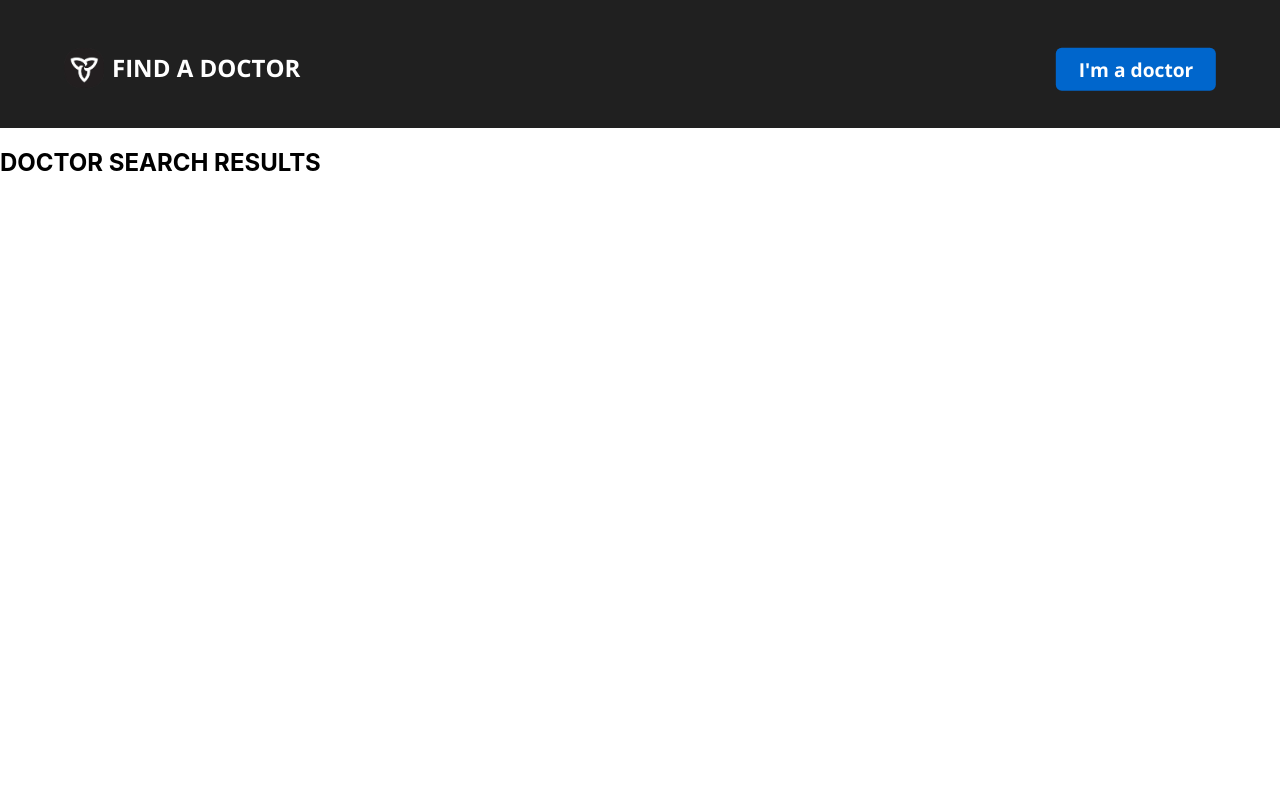
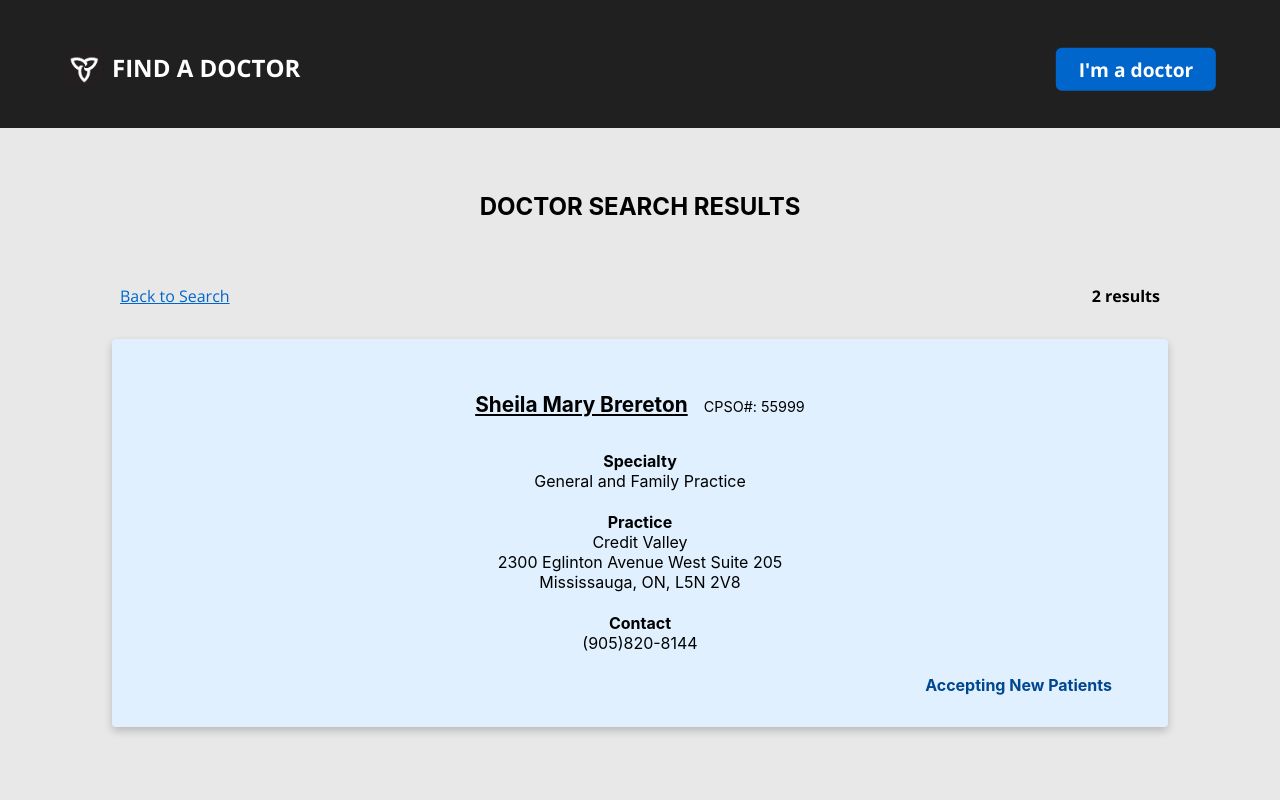
Before and after one commit to BeccaVin/find-a-doctor, a React (Create React App) app: page /DoctorsList in a window 1280 px wide. Shown: the top 800 px of the page. Built offline with nearby package versions, Linux system fonts and the light colour scheme.

Commit message:
added footer component and doctor list page

```diff
--- a/src/components/DoctorList/DoctorList.js
+++ b/src/components/DoctorList/DoctorList.js
@@ -1,10 +1,37 @@
 import '../DoctorList/DoctorList.scss';
+import {NavLink} from 'react-router-dom';
 
 function DoctorList() {
     return (
       <section className="list">
          <h2 className="list__title">DOCTOR SEARCH RESULTS</h2>
-
+         <div className="list__top-container">
+            <NavLink to="/" className="list__link">Back to Search</NavLink>
+            <p className="list__hits">2 results</p>
+         </div>
+         <div className="list__result-container">
+            <div className="list__doctor-info">
+                <h3 className="list__name">Sheila Mary Brereton</h3>
+                <p className="list__cpso">CPSO#: 55999</p>
+            </div>
+            <div className="list__info-container">
+                <div className="list__specialty-info">
+                    <h4 className="list__specialty-title">Specialty</h4>
+                    <p className="list__specialty">General and Family Practice</p>
+                </div>
+                <div className="list__address-details">
+                    <h4 className="list__address-title">Practice</h4>
+                    <p className="list__hospital">Credit Valley</p>
+                    <p className="list__street">2300 Eglinton Avenue West Suite 205</p>
+                    <a className="list__address">Mississauga, ON, L5N 2V8</a>
+                </div>
+                <div className="list__contact">
+                    <h4 className="list__contact-title">Contact</h4>
+                    <p className="list__phone">(905)820-8144</p>
+                </div>
+            </div>
+            <h4 className="list__status">Accepting New Patients</h4>
+         </div>
 
 
       </section>
--- a/src/components/DoctorList/DoctorList.scss
+++ b/src/components/DoctorList/DoctorList.scss
@@ -1 +1,120 @@
 @import '../../styles/mixins';
+
+.list {
+    background-color: $light-grey;
+    margin: 0;
+    height: 100vh;
+    font-family: &font-family;
+
+    &__title {
+        margin: 0;
+        padding: 3rem 2rem 2rem 2rem;
+        text-align: center;
+        // font-weight: 500;
+
+        @include tablet {
+            padding: 4rem;
+        }
+    }
+    &__top-container {
+        padding: 3rem 2rem 1rem 2rem;
+        display: flex;
+        justify-content: space-between;
+
+        @include tablet {
+            padding: 0 3rem 1rem 3rem;
+        }
+        @include desktop {
+            padding: 0 7.5rem 1rem 7.5rem;
+        }
+    }
+    &__link {
+        text-decoration: underline;
+        color: $blue;
+        font-family:$font-family;
+
+    }
+    &__link:hover {
+        font-weight: 900;
+        color: $hover-blue;
+        text-decoration: underline;
+    }
+    &__hits {
+        margin: 0;
+        font-family: $font-family2;
+    }
+    &__result-container {
+        background-color: $light-blue;
+        margin: 1rem 2rem 1rem 2rem;
+        box-shadow: 0 4px 9px rgba(0, 0, 0, 0.2);
+        border-radius: 4px;
+        padding: 1rem;
+
+        @include tablet {
+            margin-right: 2.5rem;
+            margin-left: 2.5rem;
+            position: relative;
+            padding: 2rem;
+
+        }
+
+        @include desktop {
+            margin-right: 7rem;
+            margin-left: 7rem;
+            padding-left: 3.5rem;
+            padding-right: 3.5rem;
+        }
+    }
+    &__doctor-info {
+
+        @include tablet {
+        display: flex;
+        justify-content: center;
+        }
+    }
+    &__name {
+        text-decoration: underline;
+        margin-bottom: 0;
+        @include tablet {
+            padding-right: 1rem;
+            font-size: 1.3rem;
+        }
+    }
+    &__cpso {
+       margin-top: 0;
+        @include tablet {
+            margin-top: 1.7rem;
+            font-size: 0.9rem;
+        }
+    }
+    &__info-container {
+        @include tablet {
+            text-align: center;
+        }
+    }
+    // &__specialty-info {
+    //     @include tablet {
+    //         display: flex;
+    //         // justify-content: space-between;
+    //     }
+    // }
+    &__specialty-title, &__address-title, &__contact-title {
+        margin-bottom: 0;
+    }
+    &__specialty, &__phone {
+        margin-top: 0;
+        // @include tablet {
+        //     margin-top: 1.4rem;
+        //     padding-left: 1rem;
+        // }
+    }
+    &__hospital, &__street, &__address {
+        margin: 0;
+    }
+    &__status {
+        color: $hover-blue;
+        text-align: right;
+        margin-bottom: 0;
+    }
+
+}
--- /dev/null
+++ b/src/components/Footer/Footer.js
@@ -0,0 +1,11 @@
+import '../Footer/Footer.scss';
+
+function Footer() {
+    return (
+        <footer>
+            <p>&copy; {new Date().getFullYear()} Find A Doctor</p>
+        </footer>
+    )
+}
+
+export default Footer;
--- a/src/pages/DoctorListPage.js
+++ b/src/pages/DoctorListPage.js
@@ -1,10 +1,12 @@
 import Header from '../components/Header/Header';
 import DoctorList from '../components/DoctorList/DoctorList';
+import Footer from '../components/Footer/Footer';
 function DoctorListPage() {
     return (
         <>
             <Header />
             <DoctorList />
+            <Footer />
         </>
 
     );
--- a/src/styles/_colours.scss
+++ b/src/styles/_colours.scss
@@ -4,3 +4,4 @@ $hover-blue: #00478F;
 $hover-light-blue: #E2F0F4;
 $light-grey: #E8E8E8;
 $yellow: #FFD440;
+$light-blue: #E0F0FF;
```
Also changed, not shown: src/components/Footer/Footer.scss (added).
